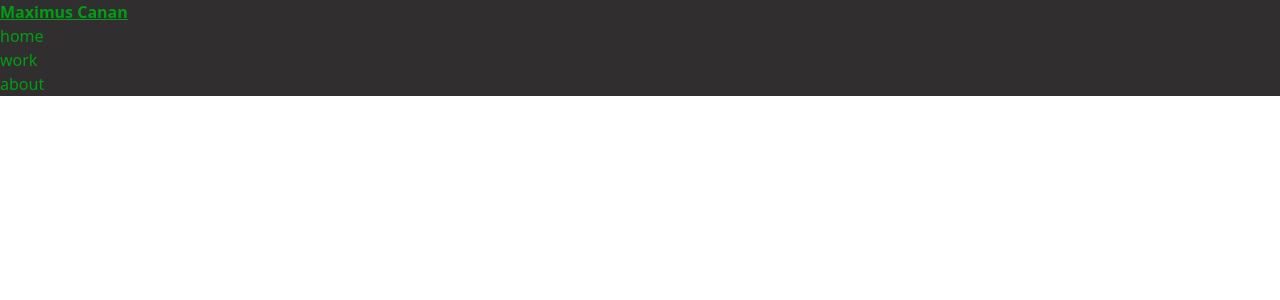
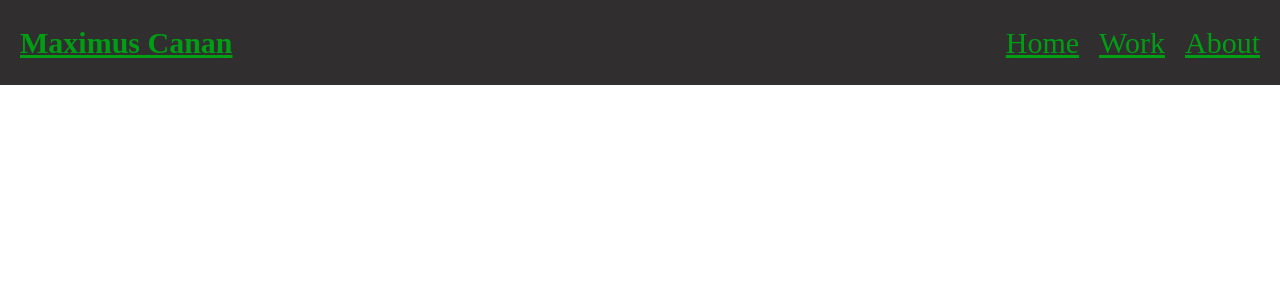
Before and after one commit to Redmax17/Maximusjpeg, an Angular app: page / in a window 1280 px wide. Shown: the top 300 px of the page. Built offline with nearby package versions, Linux system fonts and the light colour scheme.

Commit message:
positioned navbar content, added underline to options, and changed text font family to Fantasy

```diff
--- a/angular.json
+++ b/angular.json
@@ -2,7 +2,8 @@
   "$schema": "./node_modules/@angular/cli/lib/config/schema.json",
   "version": 1,
   "cli": {
-    "packageManager": "npm"
+    "packageManager": "npm",
+    "analytics": false
   },
   "newProjectRoot": "projects",
   "projects": {
--- a/src/app/navbar/navbar.css
+++ b/src/app/navbar/navbar.css
@@ -1,9 +1,28 @@
 .navbar-main {
     background-color: rgb(48, 46, 46);
     color: rgb(0, 158, 21);
+
+    padding: 20px;
+
+    display: flex;
+    justify-content: space-between;
 }
 
 .title {
+    font-family: 'Fantasy';
+    font-size: 30px;
     font-weight: bold;
     text-decoration: underline;
 }
+
+.navbar-options {
+    justify-content: center;
+    display: flex;
+    gap: 20px;
+}
+
+.navbutton {
+    font-family: 'Fantasy';
+    font-size: 30px;
+    text-decoration: underline;
+}
--- a/src/app/navbar/navbar.html
+++ b/src/app/navbar/navbar.html
@@ -1,7 +1,11 @@
 <div class="navbar-main">
-    <h3 class="title">Maximus Canan</h3>
+    <div class="navbar-logo">
+        <h3 class="title">Maximus Canan</h3>
+    </div>
 
-    <p class="homebutton-placeholder">home</p>
-    <p class="workbutton-placeholder">work</p>
-    <p class="aboutbutton-placeholder">about</p>
+    <div class="navbar-options">
+        <h4 class="navbutton" id="homebutton">Home</h4>
+        <h4 class="navbutton" id="workbutton">Work</h4>
+        <h4 class="navbutton" id="aboutbutton">About</h4>
+    </div>
 </div>
```
Also changed, not shown: 1 other file (tests, documents, lock files or other folders).
